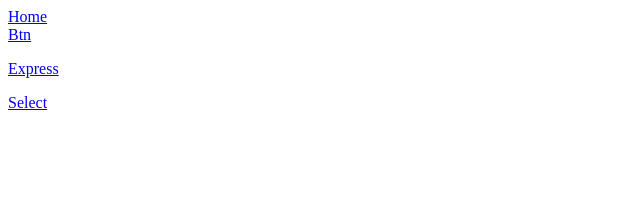
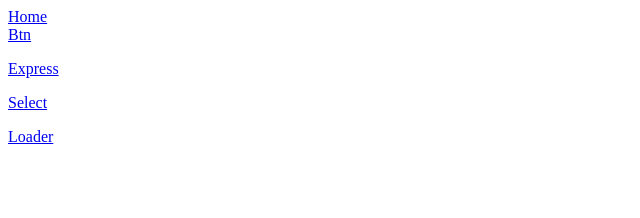
Before and after one commit to reznikovkg/just-copy, a Vue app in the folder vue2/app/: page / in a window 1280 px wide. Shown: the top 218 px of the page, without its empty margins (0-640 px from the left). Built offline with nearby package versions, Linux system fonts and the light colour scheme.

Commit message:
Initial Commit
Created:
Loader Component,
Loader page,
loader.js file for store.

Changes:
Added router-link for Loader Page,
Imported loader for store usage

Known problems:
No Readme.md

```diff
--- a/vue2/app/src/router/index.js
+++ b/vue2/app/src/router/index.js
@@ -25,6 +25,11 @@ const routes = [
     name: 'select',
     component: () => import(/* webpackChunkName: "select" */ '../views/SelectPage.vue')
   },
+  {
+    path: '/loader',
+    name: 'loader',
+    component: () => import(/* webpackChunkName: "select" */ '../views/LoaderPage.vue')
+  },
 ]
 
 const router = new VueRouter({
--- a/vue2/app/src/store/index.js
+++ b/vue2/app/src/store/index.js
@@ -3,6 +3,7 @@ import Vuex from 'vuex'
 import berries from './berries'
 import users from './users'
 import exp from './exp'
+import loaders from './loader'
 Vue.use(Vuex)
 
 export default new Vuex.Store({
@@ -32,6 +33,7 @@ export default new Vuex.Store({
   modules: {
     users,
     berries,
-    exp
+    exp,
+    loaders
   }
 })
--- /dev/null
+++ b/vue2/app/src/store/loader.js
@@ -0,0 +1,101 @@
+import Vue from 'vue'
+import Vuex from 'vuex'
+
+Vue.use(Vuex)
+
+export default {
+    namespaced: true,
+    state:
+    {
+        loaders:
+        {
+            "default":
+            {
+                buttonText: "Default",
+                buttonWidth: "100",
+                buttonHeight: "75",
+                buttonColor: "#2c2c2c",
+                loaderImage: "https://cdn-icons-png.flaticon.com/512/6356/6356630.png",
+                loaderText: "Loading...",
+                loaderDuration: "3"
+            },
+            "red":
+            {
+                buttonText: "Red",
+                buttonWidth: "100",
+                buttonHeight: "75",
+                buttonColor: "#c22a2a",
+                loaderImage: "https://cdn-icons-png.flaticon.com/512/25/25220.png",
+                loaderText: "Loading",
+                loaderDuration: "2"
+            },
+            "long":
+            {
+                buttonText: "Long Pause",
+                buttonWidth: "100",
+                buttonHeight: "75",
+                buttonColor: "#2c2c2c",
+                loaderImage: "https://cdn-icons-png.flaticon.com/512/7794/7794282.png",
+                loaderText: "Loading...",
+                loaderDuration: "10"
+            },
+            "wide":
+            {
+
+                buttonText: "Wide button",
+                buttonWidth: "400",
+                buttonHeight: "100",
+                buttonColor: "#2c2c2c",
+                loaderImage: "https://cdn-icons-png.flaticon.com/512/6356/6356470.png",
+                loaderText: "Loading...",
+                loaderDuration: "2"
+            },
+            "blank":
+            {
+                buttonText: "",
+                buttonWidth: "50",
+                buttonHeight: "35",
+                buttonColor: "#2c2c2c",
+                loaderImage: "https://cdn-icons-png.flaticon.com/512/6356/6356630.png",
+                loaderText: "Loading...",
+                loaderDuration: "3"
+            },
+            "rus":
+            {
+                buttonText: "На русском",
+                buttonWidth: "200",
+                buttonHeight: "76",
+                buttonColor: "#2c2c2c",
+                loaderImage: "https://cdn-icons-png.flaticon.com/512/6356/6356630.png",
+                loaderText: "Загрузка...",
+                loaderDuration: "3"
+            },
+            "fav":
+            {
+                buttonText: "лягушка",
+                buttonWidth: "200",
+                buttonHeight: "76",
+                buttonColor: "#33f008",
+                loaderImage: "https://psv4.userapi.com/c532036/u55205033/docs/d6/f9e851b894b9/file.gif?extra=142kM56E9wZzmCkLUMG1LskSxD4ATxn4V-S41qNMvp_TJ0TH8nIX0I1l56XRusjWy6BYsR7x6fun6_Kc5gJZhstvhYSLMGD1YP68O7hSNj88GBz8keFB-6d9z359S0oxIiRmN2wMJrj5JQSS1eLwqhrT",
+                loaderText: "Загрузка...",
+                loaderDuration: "3"
+            }
+        }
+    },
+    getters: {
+        getLoaders: state => {
+            return state.loaders
+        },
+        getLoadersNumber: state => state.loaders.length
+    },
+    mutations: {
+        addLoader: (state, payload) => {
+            state.loaders.push(payload)
+        }
+    },
+    actions: {
+        addTab: ({ commit }, payload) => {
+            commit('addLoader', payload)
+        }
+    },
+}
--- a/vue2/app/src/views/HomeView.vue
+++ b/vue2/app/src/views/HomeView.vue
@@ -9,6 +9,9 @@
     <p><router-link :to="{ name: 'select' }">
       Select
     </router-link></p>
+    <p><router-link :to="{ name: 'loader' }">
+      Loader
+    </router-link></p>
   </div>
 </template>
 
--- /dev/null
+++ b/vue2/app/src/views/LoaderPage.vue
@@ -0,0 +1,36 @@
+<template>
+    <div>
+      <h1>Loaders:</h1>
+      <div>
+        <p>Loader без параметров</p>
+        <Loader></Loader>
+        <br>
+        <br>
+        <Loader loaderStyle="red"></Loader>
+        <Loader loaderStyle="long"></Loader>
+        <Loader loaderStyle="wide"></Loader>
+        <Loader loaderStyle="rus"></Loader>
+        <Loader loaderStyle="blank"></Loader>
+        <Loader loaderStyle="fav"></Loader>
+      </div>
+    </div>
+  </template>
+
+<script>
+import Loader from '../../../components/loader/Loader.vue'
+import { mapGetters } from "vuex";
+export default {
+    name: "LoaderPage",
+    components: {
+        Loader
+    },
+    computed: {
+        ...mapGetters('loaders', [
+            'getLoaders',
+        ]),
+        loaders() {
+            return this.getLoaders
+        },
+    }
+}
+</script>
```
Also changed, not shown: 2 other files (tests, documents, lock files or other folders).
